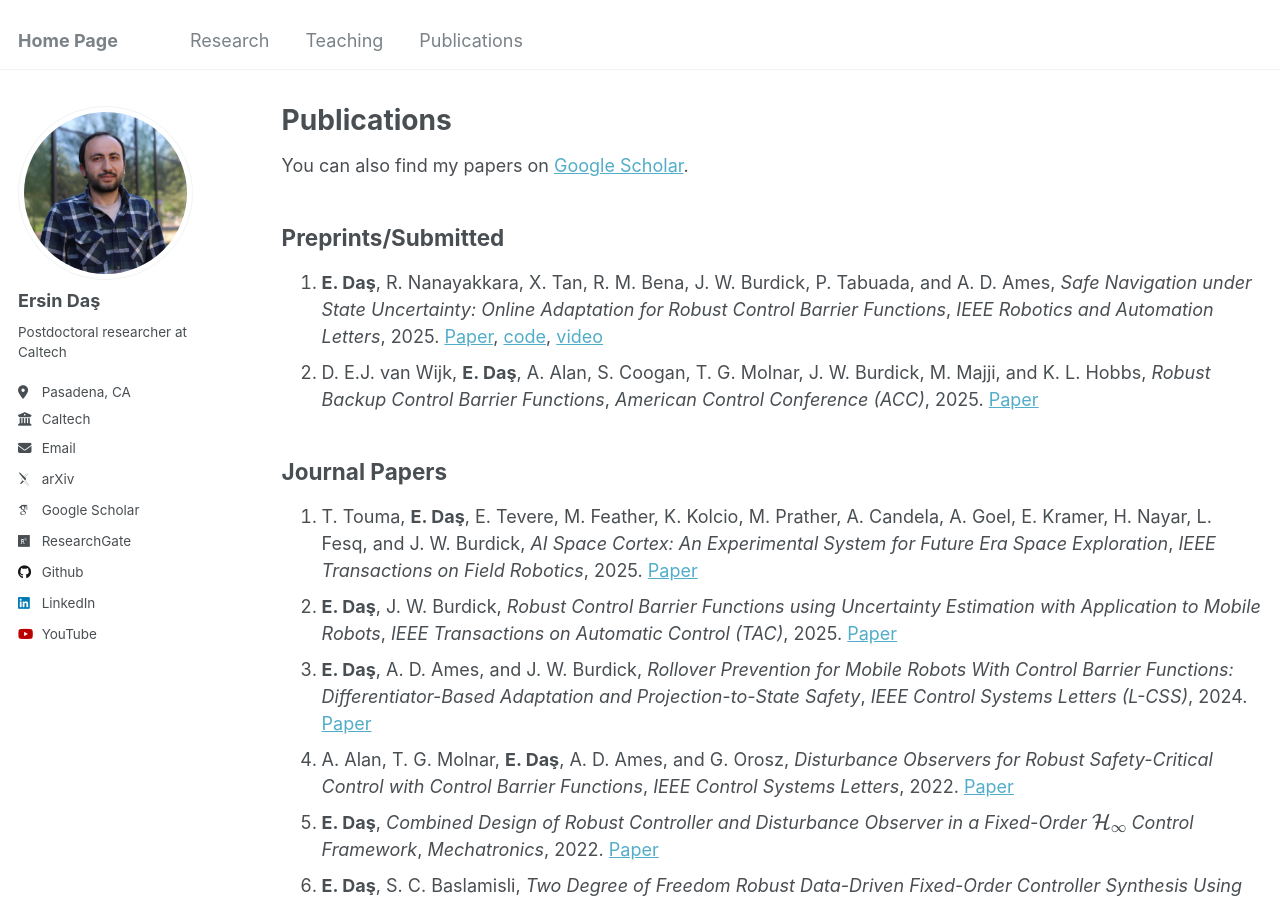
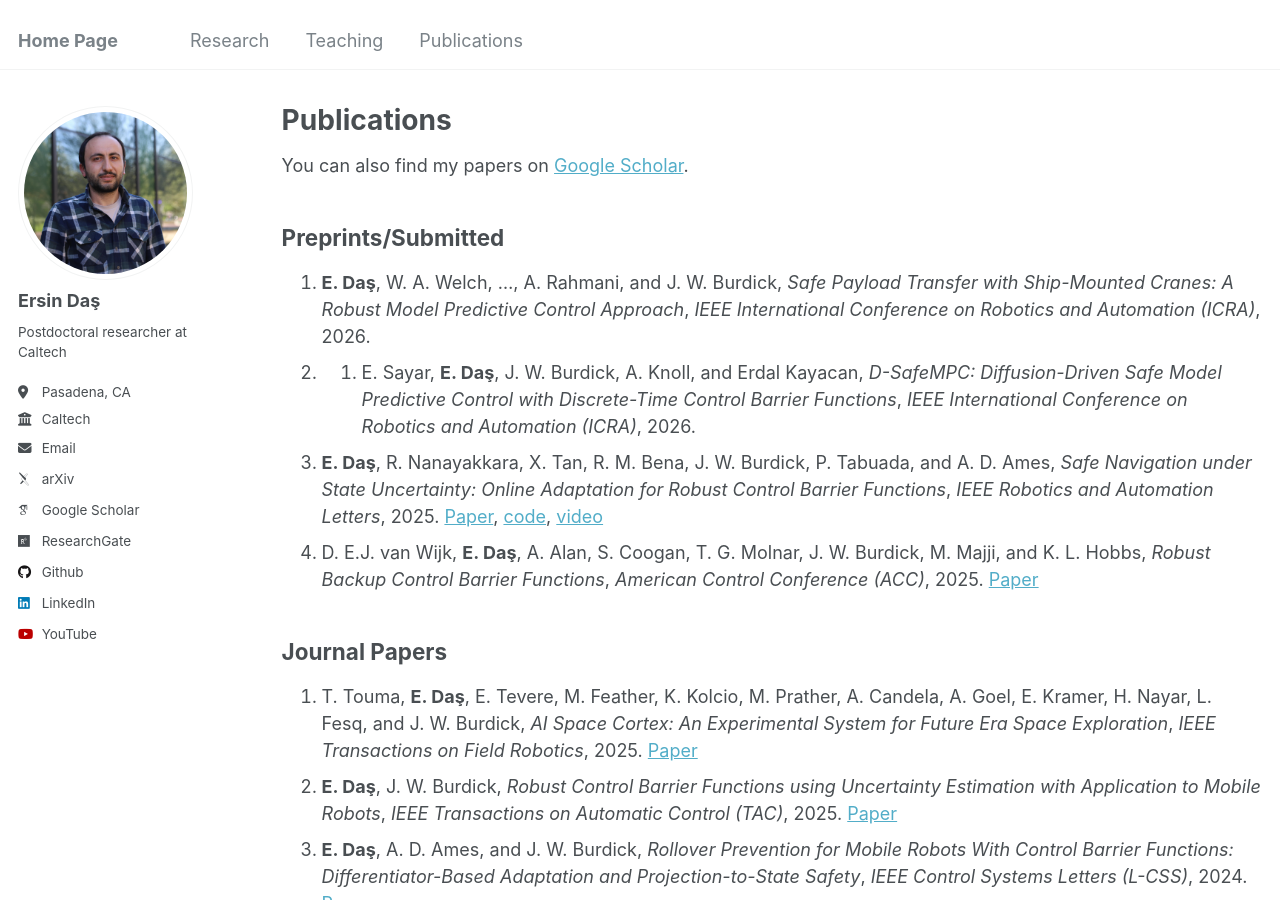
Before and after one commit to ersindas/ersindas.github.io, a Jekyll site: the page built from _pages/publications.md, in a window 1280 px wide and 900 px high. Built offline with Jekyll 4.4.1, drawn with Linux system fonts in a browser that asks for light colours; some web fonts are replaced.

Commit message:
Update publications.md
ICRA2026

```diff
--- a/_pages/publications.md
+++ b/_pages/publications.md
@@ -8,8 +8,10 @@ author_profile: true
  <div class="wordwrap">You can also find my papers on <a href="{{site.author.googlescholar}}">Google Scholar</a>.
 
 ## Preprints/Submitted
-1. **E. Daş**, R. Nanayakkara, X. Tan, R. M. Bena, J. W. Burdick, P. Tabuada, and A. D. Ames, *Safe Navigation under State Uncertainty: Online Adaptation for Robust Control Barrier Functions*, *IEEE Robotics and Automation Letters*, 2025. [Paper](https://arxiv.org/pdf/2508.19159), [code](https://github.com/ersindas/robust-CBFs), [video](https://youtu.be/tTNu-Etm0SU)
-2. D. E.J. van Wijk, **E. Daş**, A. Alan, S. Coogan, T. G. Molnar, J. W. Burdick, M. Majji, and K. L. Hobbs, *Robust Backup Control Barrier Functions*, *American Control Conference (ACC)*, 2025. [Paper](https://arxiv.org/pdf/2503.15734)
+1. **E. Daş**,  W. A. Welch, ..., A. Rahmani, and J. W. Burdick, *Safe Payload Transfer with Ship-Mounted Cranes: A Robust Model Predictive Control Approach*, *IEEE International Conference on Robotics and Automation (ICRA)*, 2026.
+2. 1. E. Sayar, **E. Daş**, J. W. Burdick, A. Knoll, and Erdal Kayacan, *D-SafeMPC: Diffusion-Driven Safe Model Predictive Control with Discrete-Time Control Barrier Functions*, *IEEE International Conference on Robotics and Automation (ICRA)*, 2026.
+3. **E. Daş**, R. Nanayakkara, X. Tan, R. M. Bena, J. W. Burdick, P. Tabuada, and A. D. Ames, *Safe Navigation under State Uncertainty: Online Adaptation for Robust Control Barrier Functions*, *IEEE Robotics and Automation Letters*, 2025. [Paper](https://arxiv.org/pdf/2508.19159), [code](https://github.com/ersindas/robust-CBFs), [video](https://youtu.be/tTNu-Etm0SU)
+4. D. E.J. van Wijk, **E. Daş**, A. Alan, S. Coogan, T. G. Molnar, J. W. Burdick, M. Majji, and K. L. Hobbs, *Robust Backup Control Barrier Functions*, *American Control Conference (ACC)*, 2025. [Paper](https://arxiv.org/pdf/2503.15734)
 
 ## Journal Papers
 1. T. Touma, **E. Daş**, E. Tevere, M. Feather, K. Kolcio, M. Prather, A. Candela, A. Goel, E. Kramer, H. Nayar, L. Fesq, and J. W. Burdick, *AI Space Cortex: An Experimental System for
```
